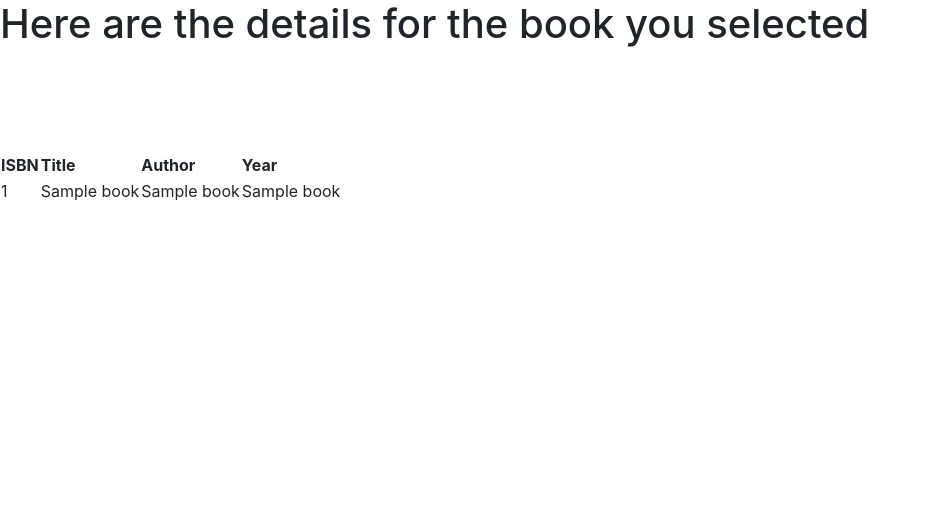
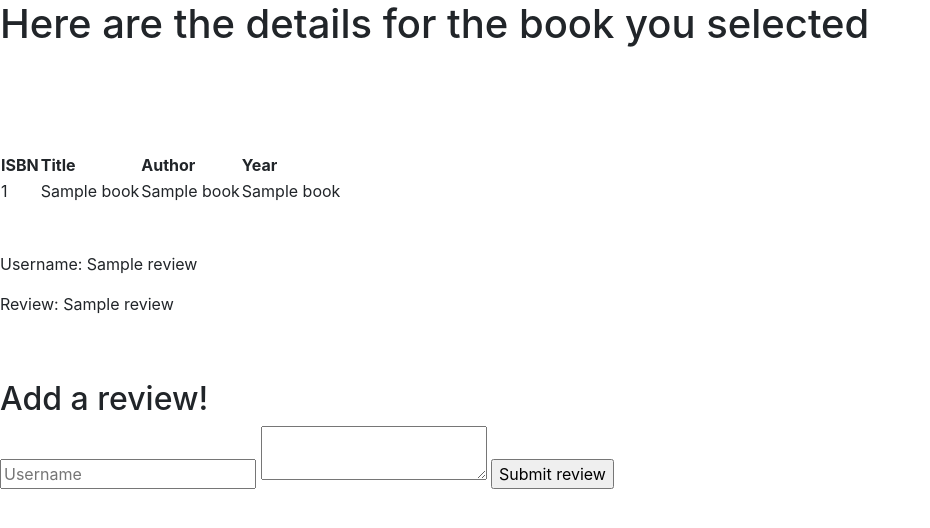
Before and after one commit to faridhode/ENGO551_Lab1, a Flask app: page /book/1 in a window 1280 px wide. Shown: the top 528 px of the page, without its empty margins (0-930 px from the left). Run offline with Flask 2, Linux system fonts and the light colour scheme; a database or web service that is not in the repository returns one stand-in record (values such as "Sample title"); some libraries are stand-ins or nearby versions.

Commit message:
Final Product
I had some errors with pushing to GitHub. This is the final submission. The code now functions as intended. After completing task 3, the user could register, log in, and search for any book through its ISBN, Title, or Author name. After the user searches, the home page returns a list of all relevant books. The user can then click on any ISBN code and go to that corresponding books "book" page. Here, all details of the book are listed. Furthermore, the user can view any reviews that any users have left for the book on the website. The user can also leave a review themselves, provided they input their username.

```diff
--- a/application.py
+++ b/application.py
@@ -104,7 +104,7 @@ def logout():
 
 	return render_template('logout.html')
 
-@app.route("/book/<string:isbn>")
+@app.route("/book/<string:isbn>", methods=["GET", "POST"])
 def book(isbn):
 
 	cursor = connection.cursor()
@@ -114,10 +114,17 @@ def book(isbn):
 	cursor.execute(query)
 	book = cursor.fetchone()
 
-	# displaying all reviews for the book
-	review_input = f"SELECT review FROM reviews WHERE isbn='{isbn}'"
-	cursor.execute(review_input)
+	# displaying the selected books reviews
+	query = f"SELECT * FROM reviews WHERE isbn='{isbn}'"
+	cursor.execute(query)
 	reviews = cursor.fetchall()
+
+	if request.method == "POST":
+		user = request.form.get("user")
+		review = request.form.get("review")
+		query = f"INSERT INTO reviews (isbn, review, username) VALUES ('{isbn}', '{review}', '{user}')"
+		cursor.execute(query)
+		connection.commit()
 
 	return render_template("book.html", book=book, reviews=reviews)
 
--- a/templates/book.html
+++ b/templates/book.html
@@ -35,6 +35,23 @@
 
         <br/> <br/>
 
+        {% for review in reviews %}
+            <p> Username: {{ review[3] }} </p>
+            <p> Review: {{ review[2] }} </p>
+        {% endfor %}
+
+        <br/> <br/>
+
+        <h2> Add a review! </h2>
+        <form action="{{ url_for('book', isbn=book[0]) }}" method="post">
+            <input type="text" name="user" placeholder="Username">
+            <textarea name="review"></textarea>
+            <input type="submit" value="Submit review">
+        </form>
+
+        <br/> <br/>
+
+
 
 
         <br/> <br/>
```
Also changed, not shown: 1 other file.
